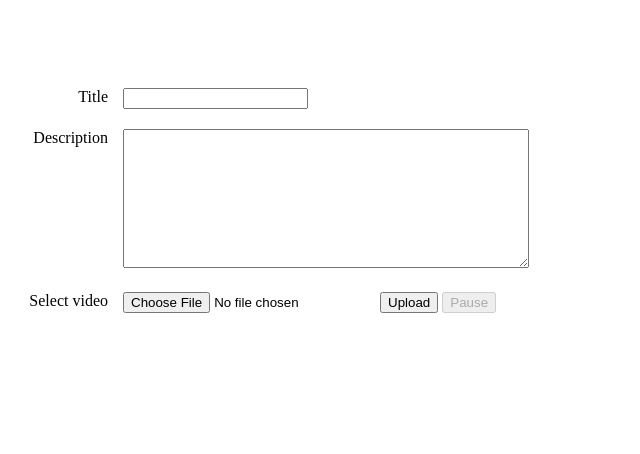
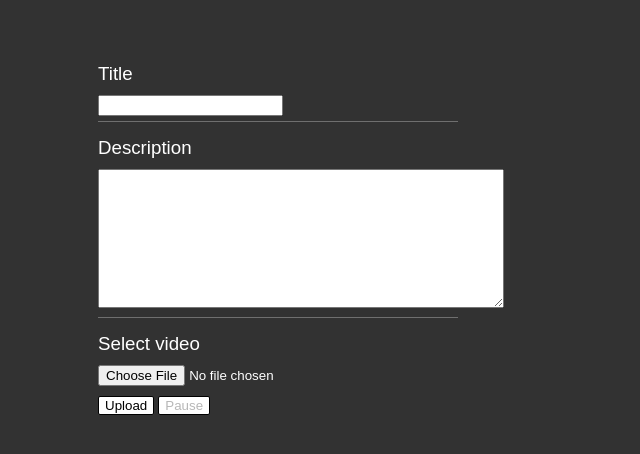
Before and after one commit to TheManMantis/CMS-Uploader, a plain HTML site: page index.html in a window 1280 px wide. Shown: the whole page, without its empty margins (0-640 px from the left). Drawn offline with nearby package versions, Linux system fonts and the light colour scheme.

Commit message:
adding styling

```diff
--- a/css/style.css
+++ b/css/style.css
@@ -11,7 +11,11 @@
  */
 
 body {
-  padding-top: 60px;
+  background: #323232;
+}
+form {
+  padding: 40px 0 0 90px;
+  width: 400px;
 }
 
 label {
@@ -22,9 +26,37 @@ label {
 }
 
 #text-input > div {
-  margin: 20px 0 20px 0;
+  margin: 15px 0 15px 0;
+    border-bottom: 1px solid #6f6f6f;
+    padding-bottom: 5px;
+    width: 360px;
 }
 #description_field {
   height: 10em;
   width: 30em;
 }
+textarea:focus {
+	outline-color: #50c0c0;;
+}
+input:focus {
+	outline-color: #50c0c0;;
+}
+button {
+	border-radius: 2px;
+    background: white;
+    border: 1px solid black;
+}
+.submit {
+	color: white;
+    display: block;
+}
+.upload{
+    margin-top: 10px;
+}
+h3{
+	padding: 0;
+    margin: 0 0 10px 0;
+    color: white;
+    font-family: sans-serif;
+    font-weight: 300;
+}
--- a/index.html
+++ b/index.html
@@ -11,19 +11,19 @@
     <form id="uploadForm" action="" method="POST" enctype="multipart/form-data">
       <div id="text-input">
         <div>
-          <label>Title</label>
+          <h3>Title</h3>
           <input required id="title_field" name="title" type="text"></input>
         </div>
         <div>
-          <label>Description</label>
+          <h3>Description</h3>
           <textarea name="description" id="description_field"></textarea>
         </div>
       </div>
-      <label>Select video</label>
-  		<input required id="uploadFile" type="file" name="file" />
-  		<div id="uploadBar" style="width:480px; float:left; display:none; background:#FFF;">
-          <div id="uploadProgress" style="background:#46800d; width:0px; height:18px;"></div></div>
-    		<button type="submit" id="uploadButton">Upload</button>
+      <h3>Select video</h3>
+      <input class="submit" required id="uploadFile" type="file" name="file" />
+      <div id="uploadBar" style="width:480px; float:left; display:none; background:#FFF;">
+          <div id="uploadProgress" style="background:rgb(9, 199, 160); width:0px; height:10px;"></div></div>
+        <button class="upload" type="submit" id="uploadButton">Upload</button>
         <button disabled type="button" id="pauseButton">Pause</button>
     </form>
     <script type="text/javascript">
```
